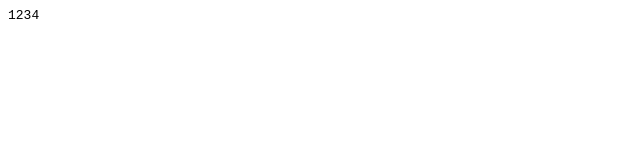
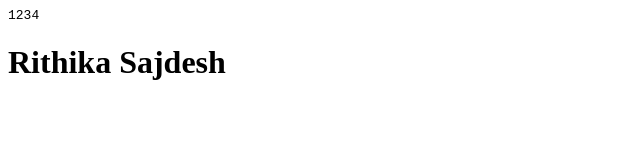
Before and after one commit to HarshitaNarisetty/Rohit, a plain HTML site: page index.html in a window 1280 px wide. Shown: the whole page, without its empty margins (0-640 px from the left). Drawn offline with Linux system fonts and the light colour scheme.

Commit message:
in func1 branch

```diff
--- a/index.html
+++ b/index.html
@@ -1 +1,2 @@
 <pre>1234</pre>
+<h1>Rithika Sajdesh</h1>
```
